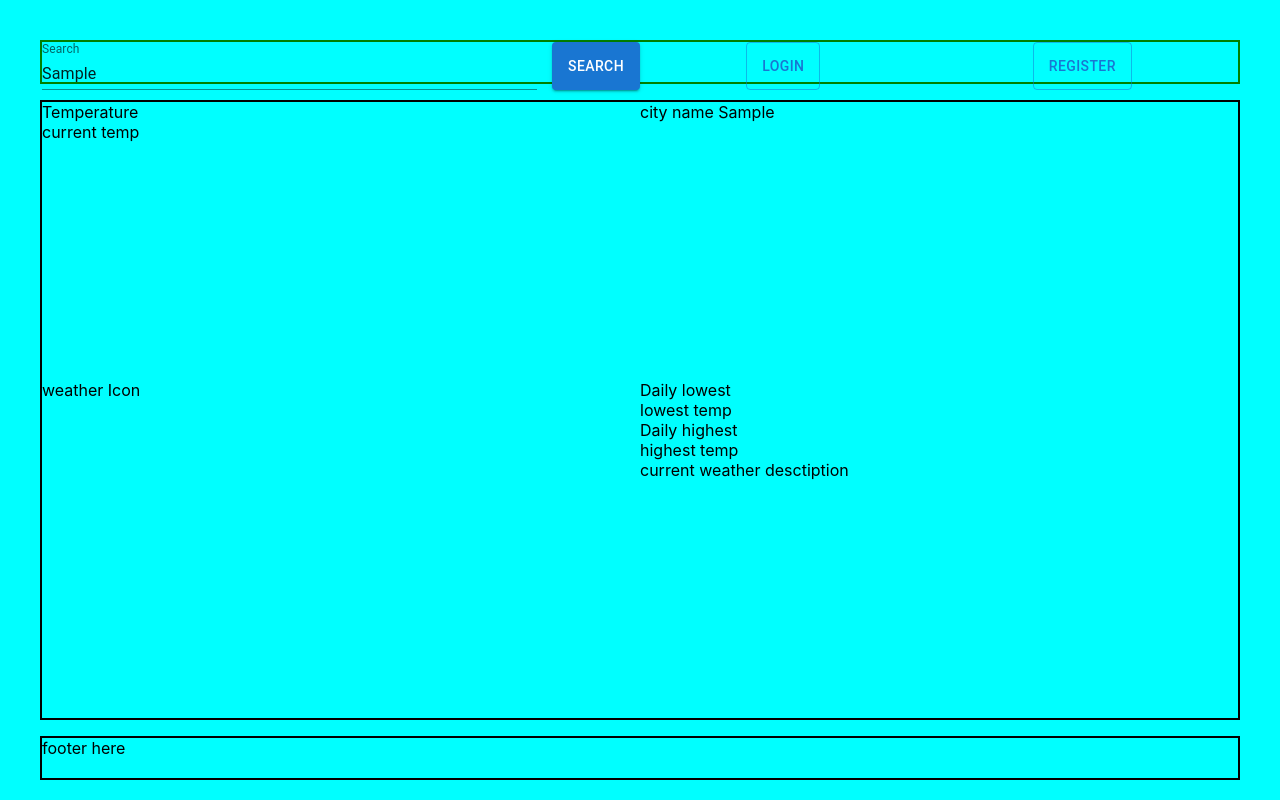
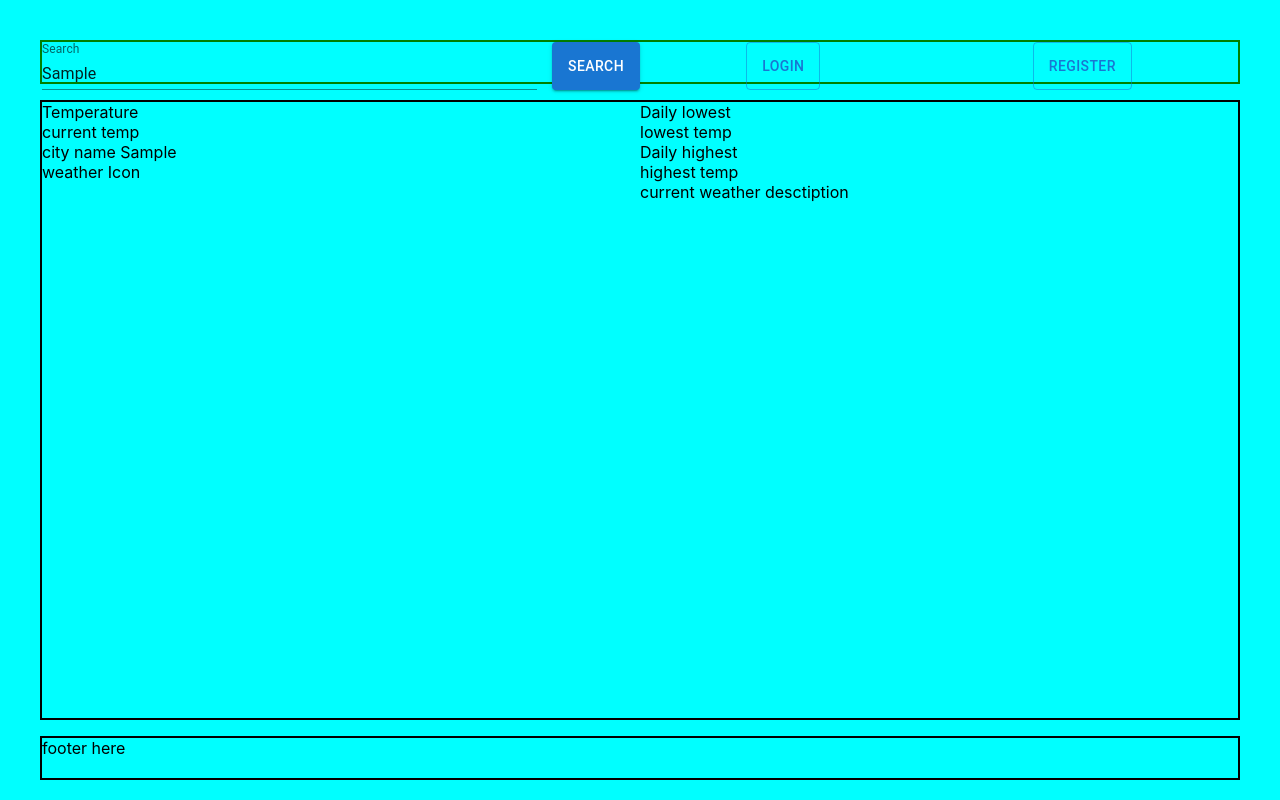
Before and after one commit to GoranAviani/react_apollo_client_3_cache, a React (Create React App) app: page / in a window 1280 px wide. Both pictures are taken after typing "Sample" into the empty fields and a click on the button "SEARCH". Built offline with nearby package versions, Linux system fonts and the light colour scheme.

Commit message:
react-weather

```diff
--- a/src/ components/SearchedCity/SearchedCity.js
+++ b/src/ components/SearchedCity/SearchedCity.js
@@ -5,18 +5,20 @@ import './SearchedCity.css'
 const SearchedCity = ({searchedCityDetails}) => {
     return (
         <div className="searchedCity">
+            <div className="searchedCityMainDetails">
 
             <div className="currentTemperature">
                 <div className="currentTemperatureTitle">Temperature</div>
                 <div className="currentTemperatureNumber">current temp</div>
             </div>
             <div className="citsearchedCityInfoName">
-city name {searchedCityDetails}
+                city name {searchedCityDetails}
             </div>
             <div>
                 <div className="currentWeatherIcon">weather Icon</div>
             </div>
-            <div className="searchedCityDetails">
+</div>
+            <div className="searchedCityOtherDetails">
                 <div>
                     <div className="lowestTemperatureTitle">Daily lowest</div>
                     <div className="lowestTemperatureNumber">lowest temp</div>
```
